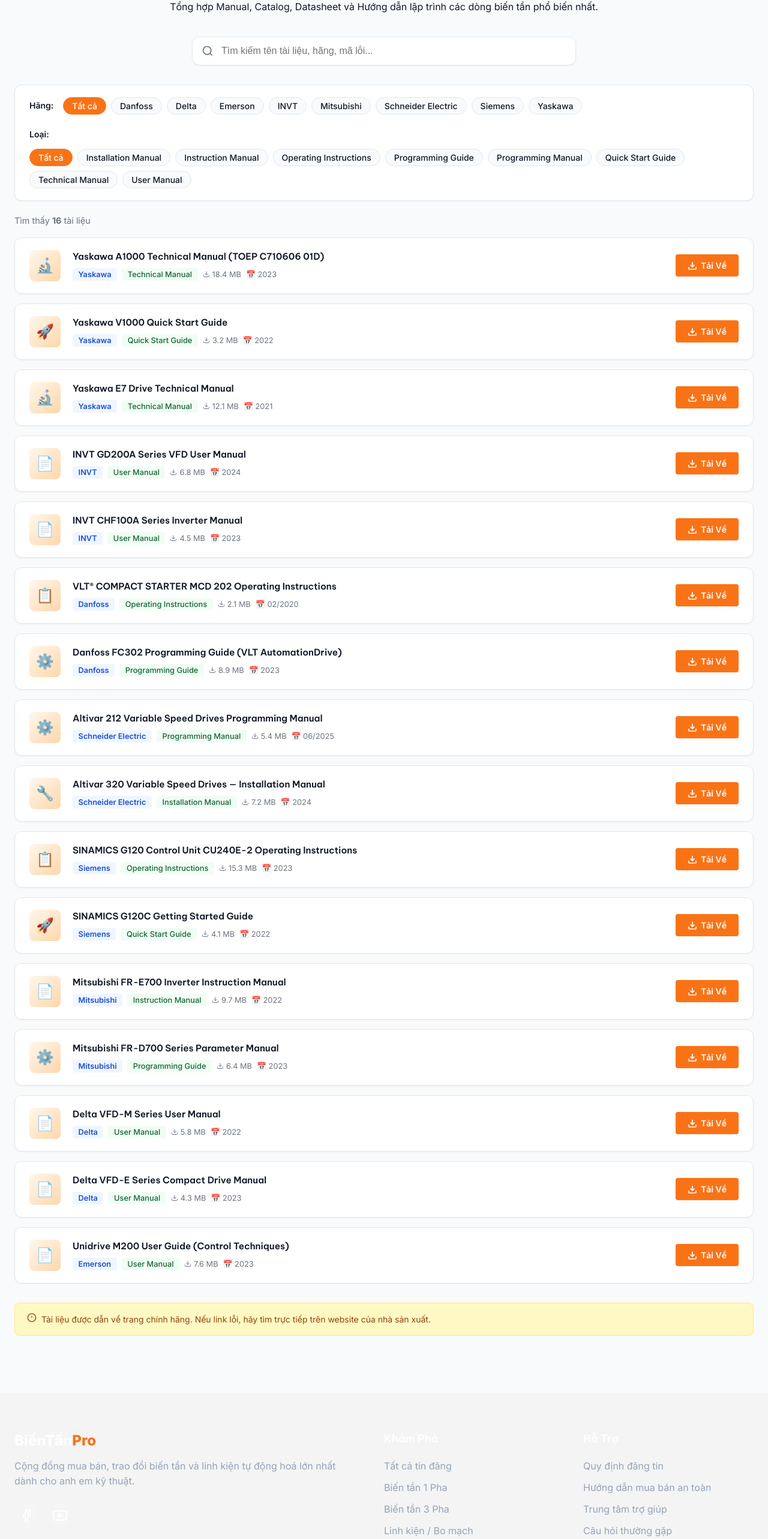
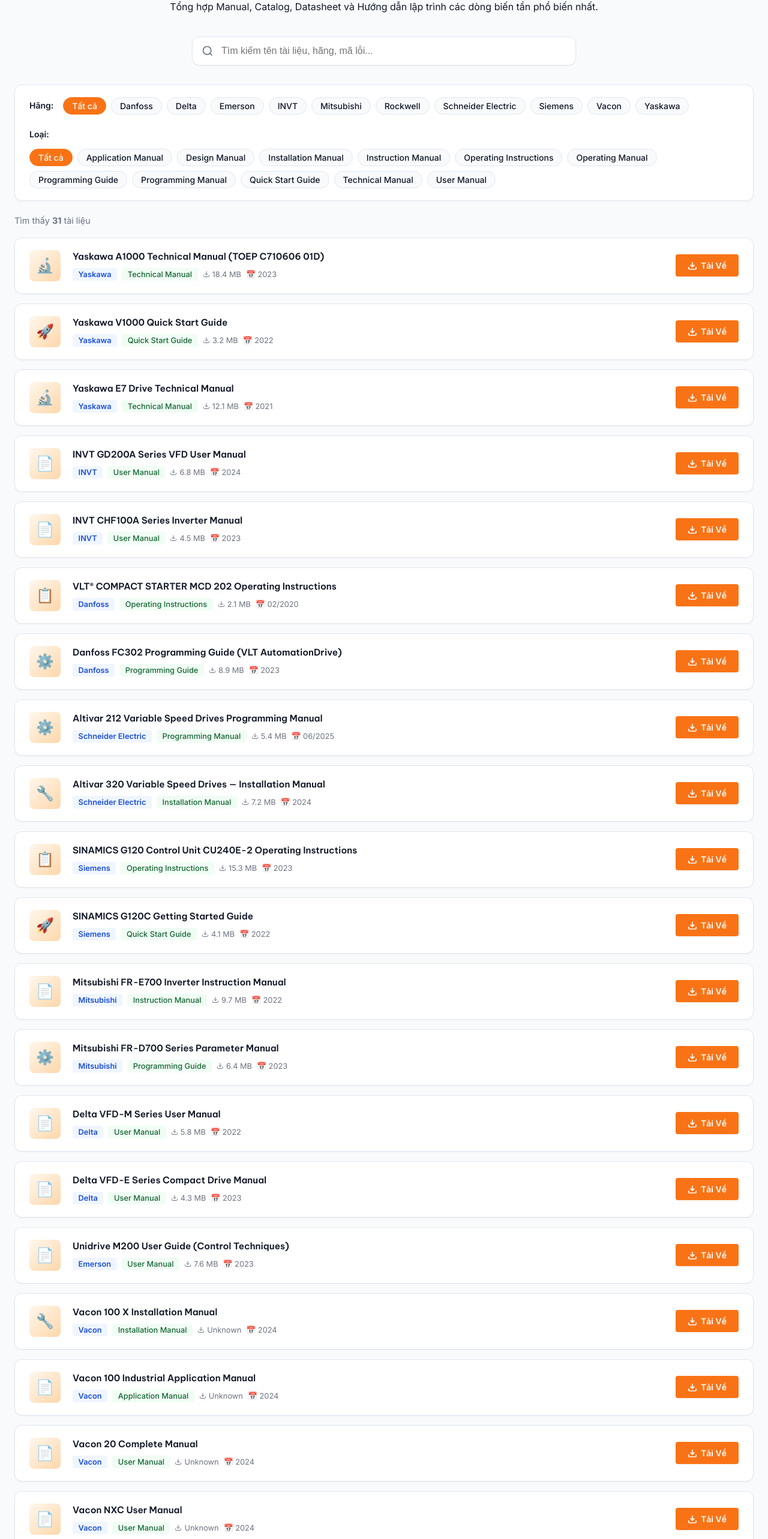
Before and after one commit to voGiaVy2/bientan, a Next.js app: page /documents in a window 1280 px wide. Shown: the part 230-2796 px from the top of the page at 60% size. Built offline with nearby package versions, Linux system fonts and the light colour scheme; no server answers.

Commit message:
feat: add PDF documents from fonis.vn

```diff
--- a/app/documents/page.js
+++ b/app/documents/page.js
@@ -156,6 +156,144 @@
     date: "2023",
     url: "https://www.controltechniques.com/products/ac-drives/",
   },
+  // Fonis.vn Documents (Vacon)
+  {
+    id: 17,
+    title: "Vacon 100 X Installation Manual",
+    brand: "Vacon",
+    type: "Installation Manual",
+    size: "Unknown",
+    date: "2024",
+    url: "https://fonis.vn/upload/file/vacon-100-x-installation-manual-5947-attach0.pdf",
+  },
+  {
+    id: 18,
+    title: "Vacon 100 Industrial Application Manual",
+    brand: "Vacon",
+    type: "Application Manual",
+    size: "Unknown",
+    date: "2024",
+    url: "https://fonis.vn/upload/file/vacon-100-industrial-application-manua-8754-attach1.pdf",
+  },
+  {
+    id: 19,
+    title: "Vacon 20 Complete Manual",
+    brand: "Vacon",
+    type: "User Manual",
+    size: "Unknown",
+    date: "2024",
+    url: "https://fonis.vn/upload/file/vacon-20-complete-manual-3983-attach1.pdf",
+  },
+  {
+    id: 20,
+    title: "Vacon NXC User Manual",
+    brand: "Vacon",
+    type: "User Manual",
+    size: "Unknown",
+    date: "2024",
+    url: "https://fonis.vn/upload/file/vacon-nxc-user-manual-7411-attach1.pdf",
+  },
+  {
+    id: 21,
+    title: "Vacon NXL User Manual",
+    brand: "Vacon",
+    type: "User Manual",
+    size: "Unknown",
+    date: "2024",
+    url: "https://fonis.vn/upload/file/vacon-nxl-8611-attach0.pdf",
+  },
+  {
+    id: 22,
+    title: "Vacon NXS/NXP User Manual",
+    brand: "Vacon",
+    type: "User Manual",
+    size: "Unknown",
+    date: "2024",
+    url: "https://fonis.vn/upload/file/vacon-nxs-nxp-user-manual-2692-attach1.pdf",
+  },
+  {
+    id: 23,
+    title: "Vacon 10 User Manual",
+    brand: "Vacon",
+    type: "User Manual",
+    size: "Unknown",
+    date: "2024",
+    url: "https://fonis.vn/upload/file/vacon-10-user-manual-3692-attach1.pdf",
+  },
+  // Fonis.vn Documents (Danfoss)
+  {
+    id: 24,
+    title: "Danfoss VLT FC102 Instruction Manual",
+    brand: "Danfoss",
+    type: "Instruction Manual",
+    size: "Unknown",
+    date: "2024",
+    url: "https://fonis.vn/upload/file/danfoss-vlt-fc102-instruction-manual-9608-attach0.pdf",
+  },
+  {
+    id: 25,
+    title: "Danfoss VLT FC102 Programming Manual",
+    brand: "Danfoss",
+    type: "Programming Manual",
+    size: "Unknown",
+    date: "2024",
+    url: "https://fonis.vn/upload/file/danfoss-vlt-fc102-programing-manual-7046-attach1.pdf",
+  },
+  {
+    id: 26,
+    title: "Danfoss VLT FC202 Programming Manual",
+    brand: "Danfoss",
+    type: "Programming Manual",
+    size: "Unknown",
+    date: "2024",
+    url: "https://fonis.vn/upload/file/danfoss-vlt-fc202-programing-manual-5014-attach1.pdf",
+  },
+  {
+    id: 27,
+    title: "Danfoss VLT FC360 Programming Manual",
+    brand: "Danfoss",
+    type: "Programming Manual",
+    size: "Unknown",
+    date: "2024",
+    url: "https://fonis.vn/upload/file/danfoss-vlt-fc360-programing-manual-6013-attach1.pdf",
+  },
+  {
+    id: 28,
+    title: "Danfoss VLT FC280 Operating Manual",
+    brand: "Danfoss",
+    type: "Operating Manual",
+    size: "Unknown",
+    date: "2024",
+    url: "https://fonis.vn/upload/file/danfoss-vlt-fc280-operating-manual-4507-attach1.pdf",
+  },
+  {
+    id: 29,
+    title: "Danfoss VLT FC051 Design Manual",
+    brand: "Danfoss",
+    type: "Design Manual",
+    size: "Unknown",
+    date: "2024",
+    url: "https://fonis.vn/upload/file/danfoss-vlt-fc051-design-manual-8504-attach1.pdf",
+  },
+  {
+    id: 30,
+    title: "Danfoss VLT FC051 Programming Manual",
+    brand: "Danfoss",
+    type: "Programming Manual",
+    size: "Unknown",
+    date: "2024",
+    url: "https://fonis.vn/upload/file/danfoss-vlt-fc051-programing-manual-3360-attach0.pdf",
+  },
+  // Fonis.vn Documents (Rockwell)
+  {
+    id: 31,
+    title: "PowerFlex 400 User Manual",
+    brand: "Rockwell",
+    type: "User Manual",
+    size: "Unknown",
+    date: "2024",
+    url: "https://fonis.vn/upload/file/powerlfex-400-user-manual-9238-attach1.pdf",
+  },
 ];
 
 const brands = ["Tất cả", ...Array.from(new Set(documentData.map(d => d.brand))).sort()];
```
